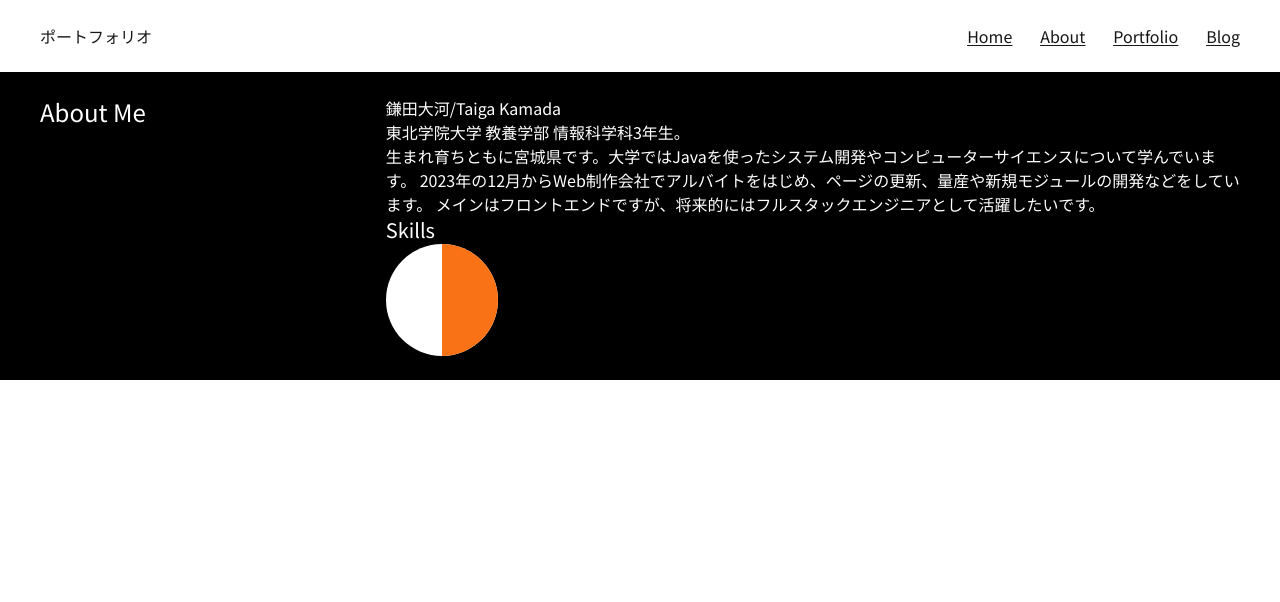
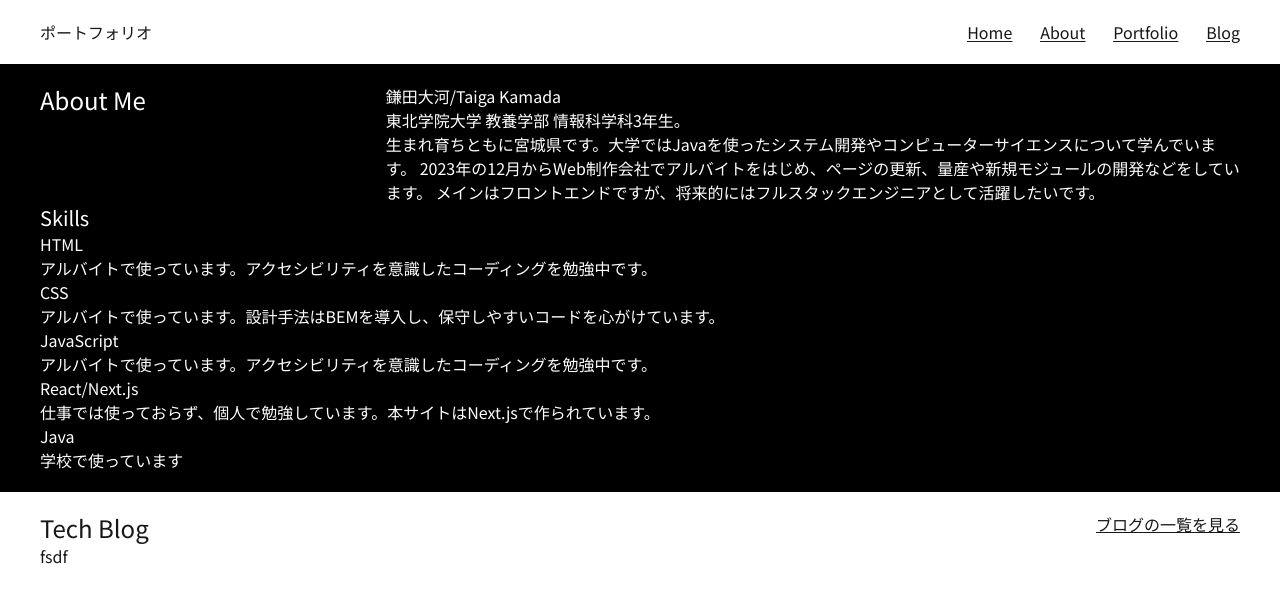
Before and after one commit to agiamk/my-portfolio, a Next.js app: page / in a window 1280 px wide. Shown: the top 602 px of the page. Built offline with nearby package versions, Linux system fonts and the light colour scheme.

Commit message:
blogコンポーネント途中まで

```diff
--- a/app/_components/About/About.tsx
+++ b/app/_components/About/About.tsx
@@ -1,11 +1,10 @@
 import React from "react";
 import Sheet from "../Sheet";
-import Circle from "react-circle";
 
 const About = () => {
   return (
     <Sheet bgBlack>
-      <div className="flex p-6 gap-60">
+      <div className="flex gap-60">
         <h2 id="About" className="text-2xl whitespace-nowrap">
           About Me
         </h2>
@@ -18,14 +17,29 @@ const About = () => {
             2023年の12月からWeb制作会社でアルバイトをはじめ、ページの更新、量産や新規モジュールの開発などをしています。
             メインはフロントエンドですが、将来的にはフルスタックエンジニアとして活躍したいです。
           </p>
-          <h3 className="text-xl">Skills</h3>
-          <div>
-            <div className="relative w-28 h-28 bg-white rounded-full text-center overflow-hidden z-10 before:block before:absolute before:top-0 before:left-14 before:w-28 before:h-28 before:bg-orange-500 before:origin-right before:z-20">
-              <div>HTML</div>
-            </div>
-          </div>
         </div>
       </div>
+      <h3 className="text-xl">Skills</h3>
+      <dl>
+        <dt>HTML</dt>
+        <dd>
+          アルバイトで使っています。アクセシビリティを意識したコーディングを勉強中です。
+        </dd>
+        <dt>CSS</dt>
+        <dd>
+          アルバイトで使っています。設計手法はBEMを導入し、保守しやすいコードを心がけています。
+        </dd>
+        <dt>JavaScript</dt>
+        <dd>
+          アルバイトで使っています。アクセシビリティを意識したコーディングを勉強中です。
+        </dd>
+        <dt>React/Next.js</dt>
+        <dd>
+          仕事では使っておらず、個人で勉強しています。本サイトはNext.jsで作られています。
+        </dd>
+        <dt>Java</dt>
+        <dd>学校で使っています</dd>
+      </dl>
     </Sheet>
   );
 };
--- /dev/null
+++ b/app/_components/Blog/Blog.tsx
@@ -0,0 +1,26 @@
+"use client";
+import "swiper/css";
+import Sheet from "../Sheet";
+import { Swiper, SwiperSlide } from "swiper/react";
+
+const Blog = () => {
+  const articles = ["fsdf", "fagfe", "agaerg"];
+
+  return (
+    <Sheet>
+      <div className="flex justify-between">
+        <h2 className="text-2xl">Tech Blog</h2>
+        <div className="underline">ブログの一覧を見る</div>
+      </div>
+      <Swiper spaceBetween={60} scrollbar={{ draggable: true }}>
+        {articles.map((article) => (
+          <SwiperSlide key={article} className="w-32">
+            {article}
+          </SwiperSlide>
+        ))}
+      </Swiper>
+    </Sheet>
+  );
+};
+
+export default Blog;
--- a/app/_components/Header/Header.tsx
+++ b/app/_components/Header/Header.tsx
@@ -8,7 +8,7 @@ const Header: React.FC = () => {
 
   return (
     <Sheet>
-      <div className="flex p-6 justify-between items-center">
+      <div className="flex justify-between items-center">
         <h1>ポートフォリオ</h1>
         <nav className="flex justify-center items-center gap-7 underline underline-offset-2">
           {navItem.map((item) => (
--- a/app/_components/Sheet/index.tsx
+++ b/app/_components/Sheet/index.tsx
@@ -8,7 +8,7 @@ type SheetProps = {
 const Sheet = ({ children, bgBlack = false }: SheetProps) => {
   return (
     <section className={`${bgBlack && `bg-black text-white`}`}>
-      <div className="px-4 md:container mx-auto">{children}</div>
+      <div className="py-5 px-10 md:container mx-auto">{children}</div>
     </section>
   );
 };
--- a/app/page.tsx
+++ b/app/page.tsx
@@ -1,4 +1,5 @@
 import About from "./_components/About/About";
+import Blog from "./_components/Blog/Blog";
 import Header from "./_components/Header/Header";
 
 export default function Home() {
@@ -6,6 +7,7 @@ export default function Home() {
     <div>
       <Header />
       <About />
+      <Blog />
     </div>
   );
 }
--- a/package.json
+++ b/package.json
@@ -12,7 +12,8 @@
     "next": "14.2.11",
     "react": "^18",
     "react-dom": "^18",
-    "react-scroll": "^1.9.0"
+    "react-scroll": "^1.9.0",
+    "swiper": "^11.1.14"
   },
   "devDependencies": {
     "@types/node": "^20",
```
Also changed, not shown: 1 other file (tests, documents, lock files or other folders).
